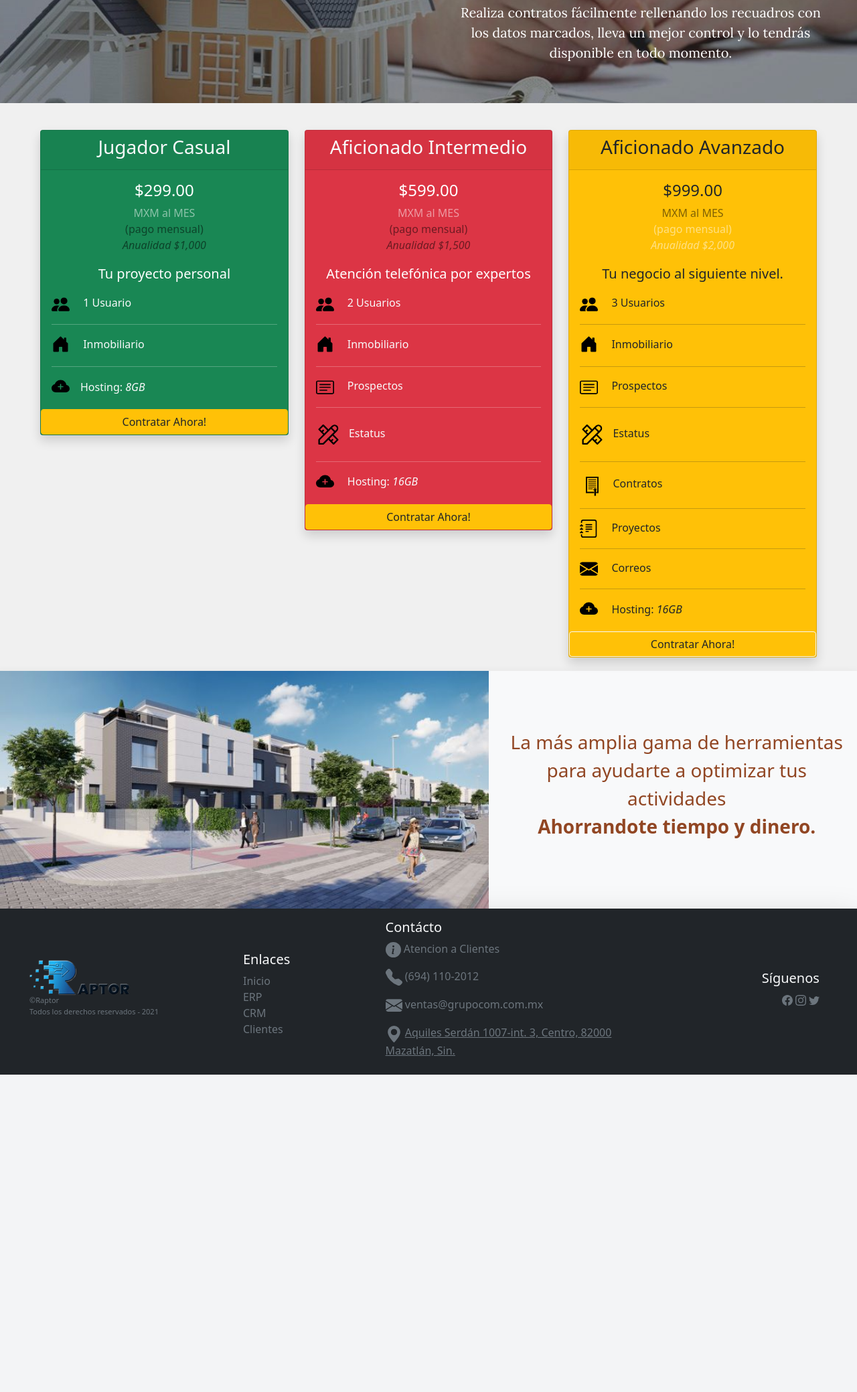
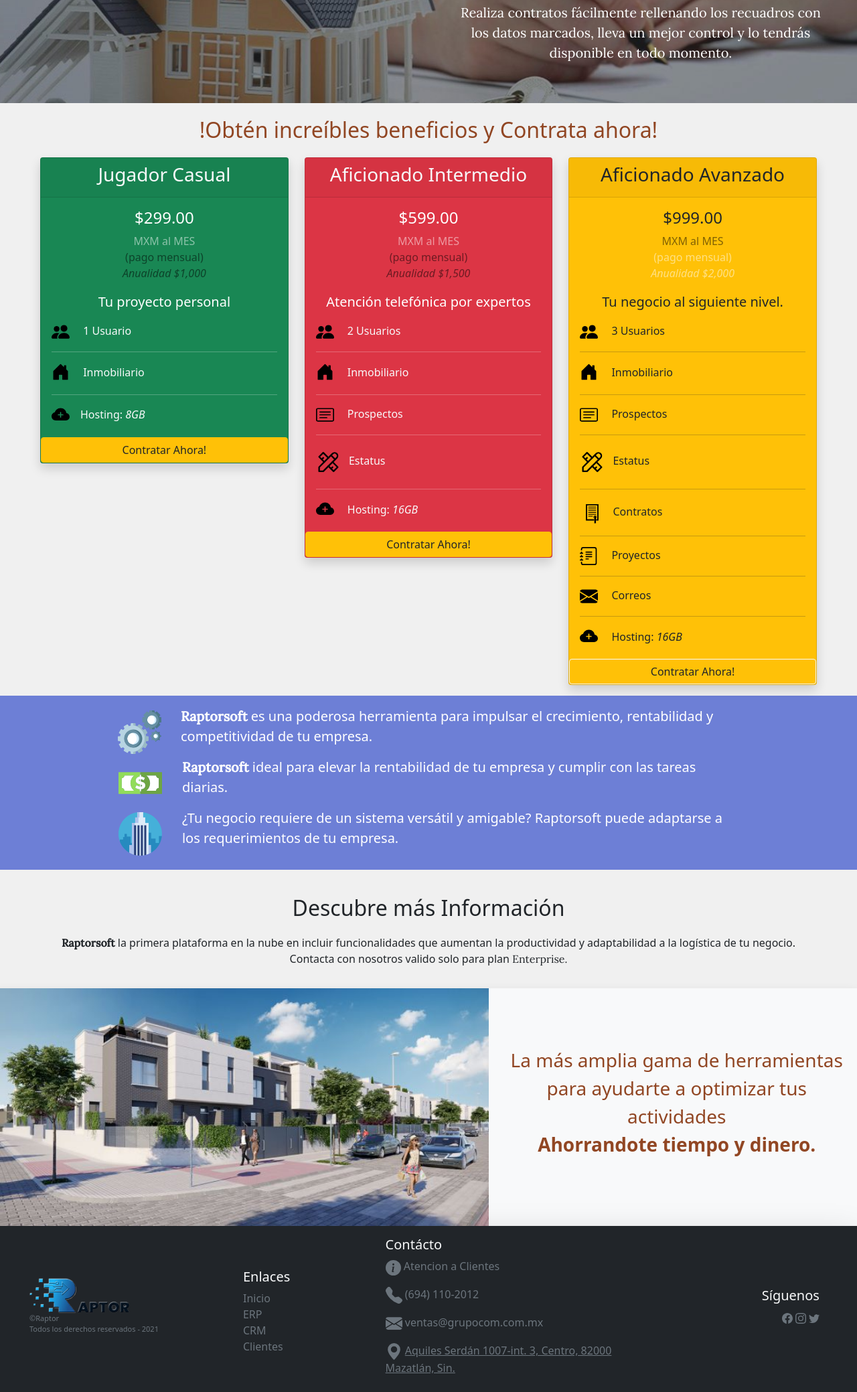
Before and after one commit to RolandoOsuna/Raptorsoft, a PHP site: page /CRM.php in a window 1280 px wide. Shown: the part 352-2431 px from the top of the page at 67% size. Before the commit the page ends 1957 px from the top, so only its background shows below. Run offline with PHP 8.4, Linux system fonts and the light colour scheme.

Commit message:
Correcciones

```diff
--- a/CRM.php
+++ b/CRM.php
@@ -35,13 +35,17 @@
     </section>
 
 
-
+    <div class="container mt-3">
+        <h1 class="texto">
+            <p class="text-center">!Obtén increíbles beneficios y Contrata ahora!</p>
+        </h1>
+    </div>
 
 
 
     <!-- CARDS -->
 <section >
-    <div class="row row-cols-1 row-cols-md-3 g-4 margen px-md-5 pb-3 mt-3" style="margin-left: 0.1px;">
+    <div class="row row-cols-1 row-cols-md-3 g-4 margen px-md-5 pb-3" style="margin-left: 0.1px;">
     <!-- Jugador Casual -->
         <div class="col">
             <div class="card bg-success shadow">
@@ -175,8 +179,38 @@
     </div>
 </section>
 
-<section>
-        <div class="row mt-1 margen bg-light align-items-center shadow">
+    <section class="bg-seccionCRM py-3">
+        <div class="container fs-5 text-white">
+            <div class="row align-items-center justify-content-lg-center" style="margin-right: 0.1px;">
+                <div class="col-3 col-md-2 col-lg-1"><img class="" src="/IMG/settings.png" width="65px"/></div>
+                <div class="col-9">
+                    <p><span class="ff-raleway fw-bold">Raptorsoft</span> es una poderosa herramienta para impulsar el crecimiento, rentabilidad y competitividad de tu empresa.</p>
+                </div>
+            </div>
+            <div class="row align-items-center justify-content-lg-center ">
+                <div class="col-3 col-md-2 col-lg-1"><img class="" src="/IMG/money-svgrepo-com.svg" width="65px"/></div>
+                <div class="col-9">
+                    <p><span class="ff-raleway fw-bold">Raptorsoft</span> ideal para elevar la rentabilidad de tu empresa y cumplir con las tareas diarias.</p>
+                </div>
+            </div>
+            <div class="row align-items-center justify-content-lg-center ">
+                <div class="col-3 col-md-2 col-lg-1"><img class="" src="/IMG/skyscraper.png" width="65px"/></div>
+                <div class="col-9">
+                    <p>¿Tu negocio requiere de un sistema versátil y amigable? Raptorsoft puede adaptarse a los requerimientos de tu empresa.</p>
+                </div>
+            </div>
+        </div>
+    </section>
+
+    <section class="container py-3">
+        <h1 class="text-center">Descubre más Información</h1>
+        <p class="text-center"><span class="ff-raleway fw-bold">Raptorsoft</span> la primera plataforma en la nube en incluir funcionalidades que aumentan la productividad y adaptabilidad a la logística de tu negocio. Contacta con nosotros valido
+        solo para plan <span class="ff-raleway">Enterprise.</span></p>
+    </section>
+
+
+    <section>
+        <div class="row margen bg-light align-items-center shadow">
             <aside class="col-12 col-md-6 col-lg-7 text-center ms-1 ms-md-0">
                 <img class="img-fluid float-start " src="/IMG/Section-inmobiliaria.jpg"  width="100%" alt="">
             </aside>
--- a/CSS/estilos.css
+++ b/CSS/estilos.css
@@ -19,6 +47,10 @@
 
 .bg-seccion{
     background-color: #323A60 ;
+    margin-right: 0.1px;
+}
+.bg-seccionCRM{
+    background-color: #6d7fd6 ;
     margin-right: 0.1px;
 }
 .titulo{
--- a/Clientes.php
+++ b/Clientes.php
@@ -20,7 +20,7 @@
             <p class="h2  text-center texto">¿Tienes dudas?<br>
             <span class="h3">Nosotros te Asesoramos</span></p>
             <p class="fs-5 text-center">Estamos haciendo nuestra parte para apoyar a nuestros pequeños, medianos y grandes clientes con lo que necesitan.</p>
-            <p class="fs-5 text-center ps-5">
+            <p class="fs-3 text-center ps-5">
                 ¡Llámanos!<br>
                 <svg xmlns="http://www.w3.org/2000/svg" width="25" height="25" fill="currentColor" class="bi bi-telephone-fill" viewBox="0 0 16 16">
                     <path fill-rule="evenodd" d="M1.885.511a1.745 1.745 0 0 1 2.61.163L6.29 2.98c.329.423.445.974.315 1.494l-.547 2.19a.678.678 0 0 0 .178.643l2.457 2.457a.678.678 0 0 0 .644.178l2.189-.547a1.745 1.745 0 0 1 1.494.315l2.306 1.794c.829.645.905 1.87.163 2.611l-1.034 1.034c-.74.74-1.846 1.065-2.877.702a18.634 18.634 0 0 1-7.01-4.42 18.634 18.634 0 0 1-4.42-7.009c-.362-1.03-.037-2.137.703-2.877L1.885.511z"/>
```
Also changed, not shown: other parts of CSS/estilos.css (+28 -0 lines), Changarro.php (+4 -5 lines), Cremeria.php (+5 -4 lines), index.php (+10 -0 lines), js.js (added, +28 -0 lines), tablaERP.php (+4 -4 lines), IMG/Servicioss.png (deleted), IMG/edificios.png (added), IMG/money-svgrepo-com.svg (added), IMG/settings.png (added), IMG/signo-de-banco.png (added), IMG/skyscraper.png (added).
